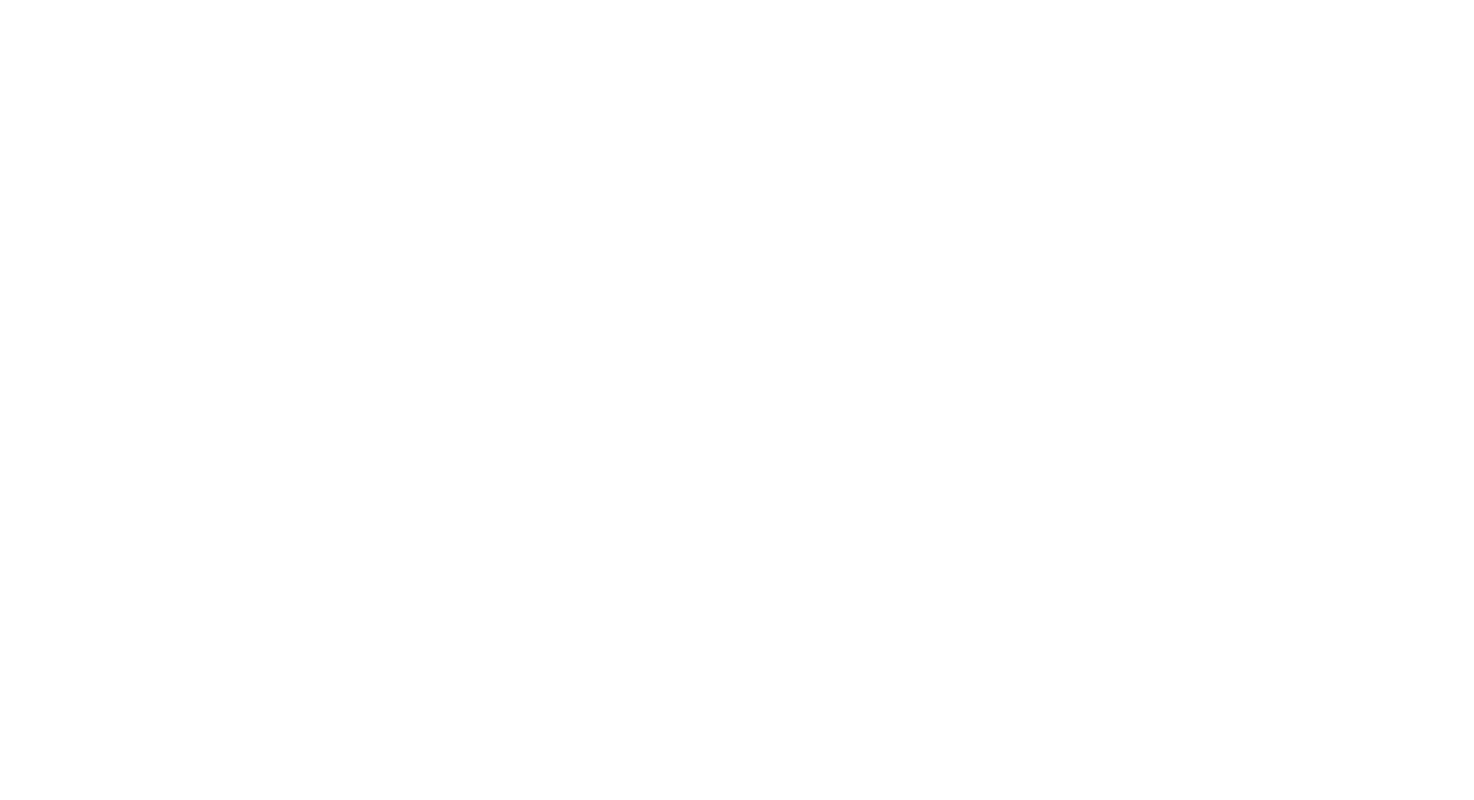
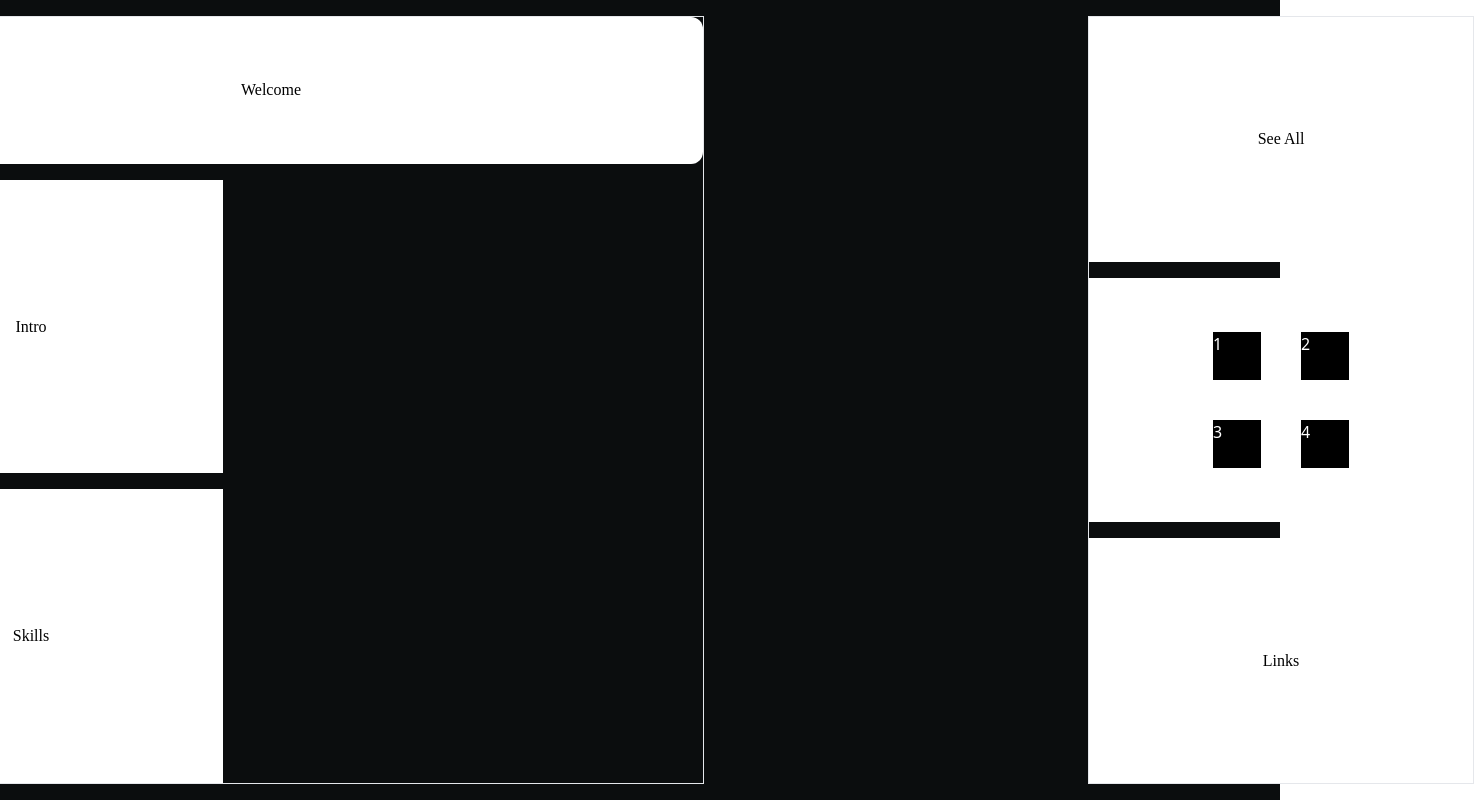
Before and after one commit to jardo5/PortfolioSite, a Next.js app: page / in a window 1280 px wide. Shown: the whole page, 1474 px wide, since content can reach past the window. Built offline with nearby package versions, Linux system fonts and the light colour scheme.

Commit message:
Very rough template/draft

```diff
--- a/pages/index.js
+++ b/pages/index.js
@@ -3,6 +3,47 @@ import React from "react";
 
 export default function Home() {
   return (
-    <></>
+    <div id="bg" className="bg-background h-screen w-screen flex flex-row p-4">
+      <div className="flex w-screen h-full justify-center gap-96">
+      <div className="flex flex-col gap-4 border">
+        {/*Left (Welcome, Intro, Skills)*/}
+
+        <div id="welcome" className="h-48 w-128 bg-white flex justify-center items-center rounded-xl">
+          <h1 className="">Welcome</h1>
+        </div>
+
+        <div id="intro" className="h-96 w-96 bg-white flex justify-center items-center">
+          <h1 className="">Intro</h1>
+        </div>
+
+        <div id="skills" className="h-96 w-96 bg-white flex justify-center items-center">
+          <h1 className="">Skills</h1>
+        </div>
+
+      </div>
+      <div className="flex flex-col border gap-4">
+        {/*Right (Projects, Links)*/}
+
+        <div id="see-all" className="h-96 w-96 bg-white flex justify-center items-center">
+          <h1 className="">See All</h1>
+        </div>
+
+        <div id="projects" className="h-96 w-96 bg-white flex justify-center items-center gap-7">
+          <div className="grid grid-cols-2 grid-rows-2 p-8 gap-10">
+          <div id="project1" className="h-12 w-12 bg-black text-white">1</div>
+          <div id="project2" className="h-12 w-12 bg-black text-white">2</div>
+          <div id="project3" className="h-12 w-12 bg-black text-white">3</div>
+          <div id="project4" className="h-12 w-12 bg-black text-white">4</div>
+          </div>
+        </div>
+
+        <div id="links" className="h-96 w-96 bg-white flex justify-center items-center">
+        <h1 className="">Links</h1>
+        </div>
+
+
+      </div>
+      </div>
+    </div>
   )
 }
--- a/tailwind.config.js
+++ b/tailwind.config.js
@@ -6,8 +6,16 @@ module.exports = {
   ],
   theme: {
     extend: {
-      gridRow: {
-        'span-10': 'span 10 / span 10',
+      width: {
+        '128': '54rem',
+      },
+      height: {
+        '128': '54rem',
+      },
+      colors: {
+        background: '#0B0D0E',
+        secondary: '#374148',
+        primary: '#8394A0',
       },
     },
   },
```
